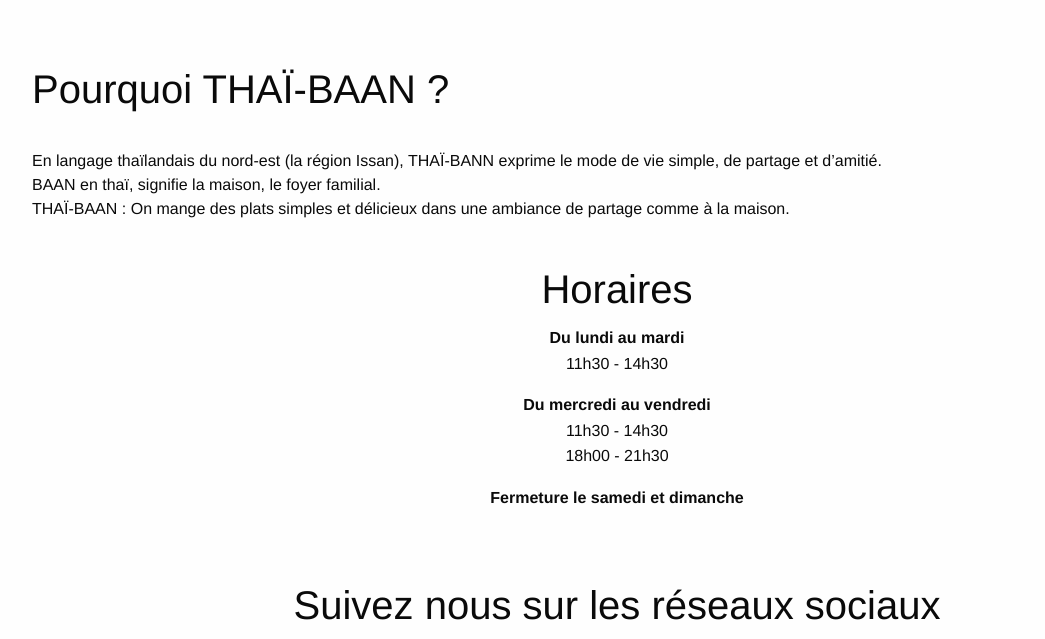
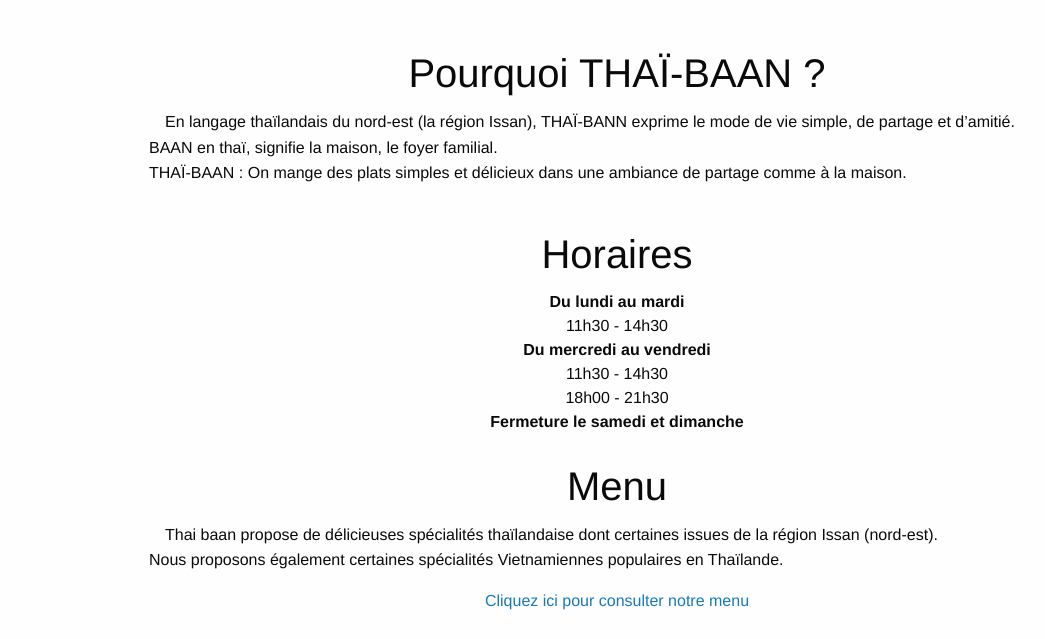
Before and after one commit to thai-baan/thai-baan.github.io, a website: page index.html in a window 1280 px wide. Shown: the part 685-1324 px from the top of the page, without its empty margins (23-1068 px from the left). Drawn offline with nearby package versions, Linux system fonts and the light colour scheme.

Commit message:
Ajout du menu

```diff
--- a/index.html
+++ b/index.html
@@ -38,10 +38,10 @@
           <h2>Le restaurant</h2>
           <p>
             Thai Baan est un restaurant tha&iuml;landais authentique situé en plein coeur de Lyon &agrave; proximit&eacute; de la Part-Dieu.
+            <br>
+            Notre petit restaurant propose des plats locaux thaïlandais faits maison avec des ingrédients de saison dans une ambiance décontractée.
           </p>
           <p>
-            Notre petit restaurant propose des plats locaux thaïlandais faits maison avec des ingrédients de saison dans une ambiance decontractée.
-            <br>
             Phantipha et sa fille Phawilai ont à coeur de vous faire partager leur cuisine.
             <br />
             Nous nous ferons un plaisir de vous faire voyager dans notre région à travers nos plats.
@@ -58,14 +58,15 @@
   <br> <br>
       <div class="grid-x grid-padding-x">
         <div class="large-12 cell">
+
+          <h2>Pourquoi THAÏ-BAAN ?</h2>
           <p>
-            <h2>Pourquoi THAÏ-BAAN ?</h2>
-            <br />
-            En langage thaïlandais du nord-est (la région Issan), THAÏ-BANN exprime le mode de vie simple, de partage et d’amitié.
-            <br />
+            En langage thaïlandais du nord-est (la région Issan), THAÏ-BANN exprime le mode de vie simple, de partage et
+            d’amitié.
+           <br>
             BAAN en thaï, signifie la maison, le foyer familial.
-            <br />
-            THAÏ-BAAN : On mange des plats simples et délicieux dans une ambiance de partage comme à la maison.
+            <br>
+          THAÏ-BAAN : On mange des plats simples et délicieux dans une ambiance de partage comme à la maison.
           </p>
 
         </div>
@@ -76,25 +77,40 @@
         <div class="large-12 cell">
           <h2>Horaires</h2>
 
-          <p>
+          <div>
             <strong>Du lundi au mardi</strong>
             <br>
             11h30 - 14h30
-          </p>
-          <p>
+          </div>
+          <div>
             <strong>Du mercredi au vendredi</strong>
             <br>
             11h30 - 14h30
             <br>
             18h00 - 21h30
-          </p>
-          <p>
+          </div>
+          <div>
             <strong>Fermeture le samedi et dimanche</strong>
-          </p>
+          </div>
 
         </div>
       </div>
+      <br>
+      <div class="grid-x grid-padding-x" >
+        <div class="large-12 cell">
+          <h2 >Menu</h2>
 
+          <p>
+             Thai baan propose de délicieuses spécialités tha&iuml;landaise dont certaines issues de la région Issan (nord-est).<br>
+             Nous proposons également certaines spécialités Vietnamiennes populaires en Tha&iuml;lande.
+          <p>
+          <div  style="text-align: center;" >
+              <a href="/pdf/menu-thai-baan.pdf">Cliquez ici pour consulter notre menu</a>
+          </div>
+
+
+        </div>
+      </div>
       <div class="grid-x grid-padding-x" style="text-align: center; margin-bottom: 50px; margin-top: 50px;">
         <div class="large-12 cell">
           <h2>Suivez nous sur les réseaux sociaux</h2>
--- a/scss/app.scss
+++ b/scss/app.scss
@@ -84,3 +84,12 @@
     font-style: italic;
     color: #555555;
 }
+
+p {
+    text-indent: 1rem;
+    margin-left: 10%;
+}
+
+h2 {
+    text-align: center;
+}
```
Also changed, not shown: css/app.css, 1 other file.
